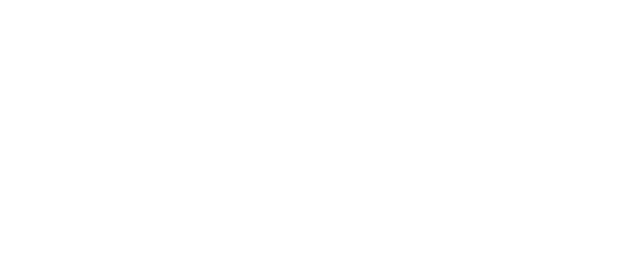
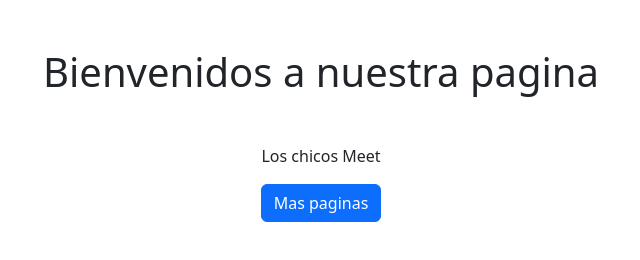
Before and after one commit to matti434/LoschicosMeet, a plain HTML site: page index.html in a window 1280 px wide. Shown: the whole page, without its empty margins (319-959 px from the left). Drawn offline with nearby package versions, Linux system fonts and the light colour scheme.

Commit message:
probando body

```diff
--- a/index.html
+++ b/index.html
@@ -8,7 +8,15 @@
 </head>
 <body>
 
-
+    <section>
+        <div class="container">
+            <h1 class="text-center my-5">Bienvenidos a nuestra pagina</h1>
+            <p class="text-center">Los chicos Meet</p>
+            <div class="text-center">
+                <button type="button" class="btn btn-primary">Mas paginas</button>
+            </div>
+        </div>
+    </section>
 
     <script src="https://cdn.jsdelivr.net/npm/bootstrap@5.3.7/dist/js/bootstrap.bundle.min.js" integrity="sha384-ndDqU0Gzau9qJ1lfW4pNLlhNTkCfHzAVBReH9diLvGRem5+R9g2FzA8ZGN954O5Q" crossorigin="anonymous"></script>
 </body>
```
